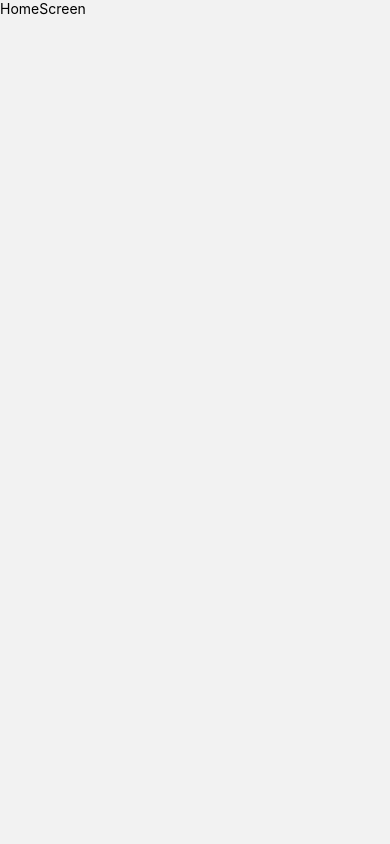
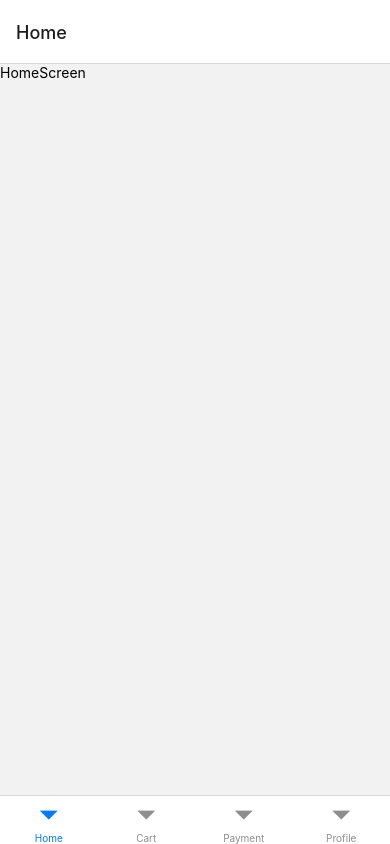
Before and after one commit to planetoida90210/shop-react-native, a React Native app: screen /TabStack in a window 390 px wide. Before the commit this address had no page. Built offline with nearby package versions, Linux system fonts and the light colour scheme.

Commit message:
initialize bottom tab navigator

```diff
--- a/navigators/RootNavigator.tsx
+++ b/navigators/RootNavigator.tsx
@@ -1,11 +1,14 @@
 import { View, Text } from "react-native";
 import React from "react";
+
 import { createNativeStackNavigator } from "@react-navigation/native-stack";
 import { DetailsScreen, HomeScreen } from "../screens";
+import { NavigatorScreenParams } from "@react-navigation/native";
+import TabsNavigator, { TabsStackParamList } from "./TabsNavigator";
 
 export type RootStackParamList = {
-  HomeScreen: undefined;
-  DetailsScreen: undefined;
+  TabStack: NavigatorScreenParams<TabsStackParamList>;
+  Details: undefined;
 };
 
 const RootStack = createNativeStackNavigator<RootStackParamList>();
@@ -13,8 +16,8 @@
 const RootNavigator = () => {
   return (
     <RootStack.Navigator>
-      <RootStack.Screen name="HomeScreen" component={HomeScreen} options={{ headerShown: false }} />
-      <RootStack.Screen name="DetailsScreen" component={DetailsScreen} options={{ headerShown: false }} />
+      <RootStack.Screen name="TabStack" component={TabsNavigator} options={{ headerShown: false }} />
+      <RootStack.Screen name="Details" component={DetailsScreen} options={{ headerShown: false }} />
     </RootStack.Navigator>
   );
 };
--- a/navigators/TabsNavigator.tsx
+++ b/navigators/TabsNavigator.tsx
@@ -1,15 +1,25 @@
 import { View, Text } from "react-native";
 import React from "react";
+import { createBottomTabNavigator } from "@react-navigation/bottom-tabs";
+import { HomeScreen } from "../screens";
 
 export type TabsStackParamList = {
   Home: undefined;
+  Cart: undefined;
+  Payment: undefined;
+  Profile: undefined;
 };
+
+const TabStack = createBottomTabNavigator<TabsStackParamList>();
 
 const TabsNavigator = () => {
   return (
-    <View>
-      <Text>TabsNavigator</Text>
-    </View>
+    <TabStack.Navigator>
+      <TabStack.Screen name="Home" component={HomeScreen} />
+      <TabStack.Screen name="Cart" component={HomeScreen} />
+      <TabStack.Screen name="Payment" component={HomeScreen} />
+      <TabStack.Screen name="Profile" component={HomeScreen} />
+    </TabStack.Navigator>
   );
 };
 
```
